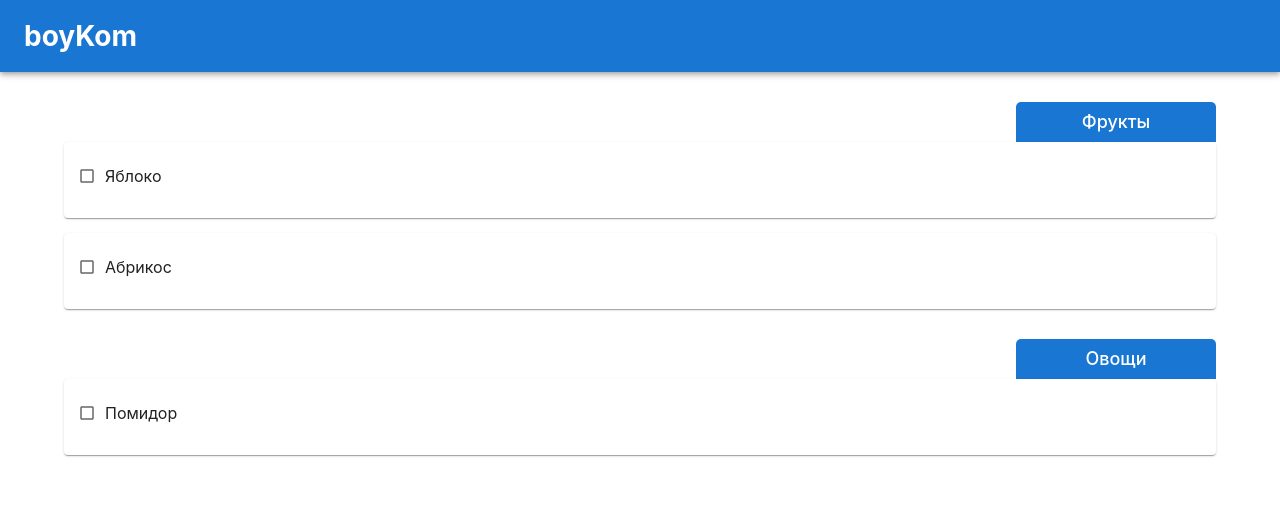
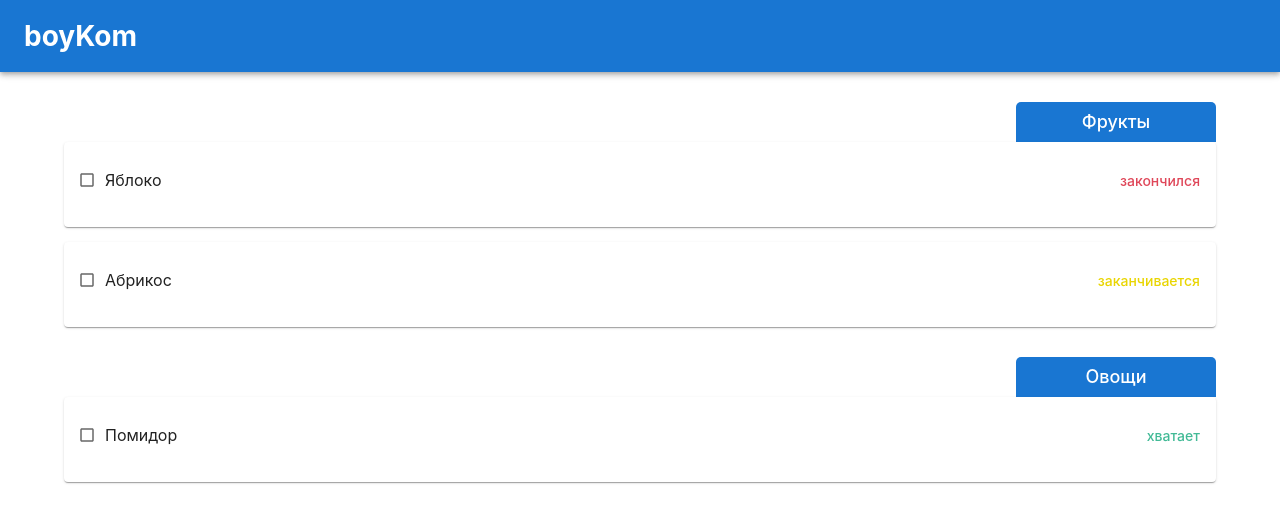
Before and after one commit to Agranom/boykom-web, a React (Create React App) app: page / in a window 1280 px wide. Shown: the top 522 px of the page. Built offline with nearby package versions, Linux system fonts and the light colour scheme.

Commit message:
+ priority

```diff
--- a/src/components/grocery/GroceriesList.tsx
+++ b/src/components/grocery/GroceriesList.tsx
@@ -1,7 +1,7 @@
 import { uniqBy } from 'lodash';
 import React from 'react';
 import { IGroceryItem, IGroceryItem as GroceryItemModel } from '../../models/grocery-item';
-import { GroceryMapper } from '../../utils/grocery-mapper';
+import { GroceryTypesTranslator } from '../../utils/grocery-types-translator';
 import GroceryItem from './GroceryItem';
 import styles from './GroceriesList.module.scss';
 
@@ -12,7 +12,7 @@ const GroceriesList: React.FC<{ data: GroceryItemModel[], onItemStatusChange: (i
             {types.map((t) => (
             <div key={t} className={styles.listGroup}>
                 <div className={styles.listGroupLabel}>
-                    <span>{GroceryMapper.toCategoryType(t)}</span>
+                    <span>{GroceryTypesTranslator.toCategoryType(t)}</span>
                 </div>
                 {data.filter(i => i.type === t).map((i) => (<GroceryItem key={i.id} item={i} onItemChange={onItemStatusChange}/>))}
             </div>
--- a/src/components/grocery/Grocery.tsx
+++ b/src/components/grocery/Grocery.tsx
@@ -1,11 +1,29 @@
 import { useState } from 'react';
-import { GroceryItemStatuses, GroceryTypes, IGroceryItem } from '../../models/grocery-item';
+import { eGroceryItemPriority, eGroceryItemStatus, eGroceryType, IGroceryItem } from '../../models/grocery-item';
 import GroceriesList from './GroceriesList';
 
 const defaultData: IGroceryItem[] = [
-    { id: '1', name: 'Яблоко', type: GroceryTypes.Fruit, status: GroceryItemStatuses.Undone },
-    { id: '2', name: 'Абрикос', type: GroceryTypes.Fruit, status: GroceryItemStatuses.Undone },
-    { id: '3', name: 'Помидор', type: GroceryTypes.Vegetable, status: GroceryItemStatuses.Undone },
+    {
+        id: '1',
+        name: 'Яблоко',
+        type: eGroceryType.Fruit,
+        status: eGroceryItemStatus.Undone,
+        priority: eGroceryItemPriority.Major,
+    },
+    {
+        id: '2',
+        name: 'Абрикос',
+        type: eGroceryType.Fruit,
+        status: eGroceryItemStatus.Undone,
+        priority: eGroceryItemPriority.Medium,
+    },
+    {
+        id: '3',
+        name: 'Помидор',
+        type: eGroceryType.Vegetable,
+        status: eGroceryItemStatus.Undone,
+        priority: eGroceryItemPriority.Low,
+    },
 ];
 
 const Grocery = () => {
@@ -14,17 +32,17 @@ const Grocery = () => {
         setData((prevData) => {
             prevData.forEach(i => {
                 if (i.id === item.id) {
-                    i.status = item.status as GroceryItemStatuses;
+                    i.status = item.status as eGroceryItemStatus;
                 }
-            })
+            });
             return prevData.slice();
-        })
+        });
     };
     return (
         <div>
             <GroceriesList onItemStatusChange={itemStatusHandler} data={data}/>
         </div>
-    )
-}
+    );
+};
 
 export default Grocery;
--- a/src/components/grocery/GroceryItem.module.scss
+++ b/src/components/grocery/GroceryItem.module.scss
@@ -1,11 +1,38 @@
+@import "../../styles/colors";
+
 .groceryItem {
   & label {
     font-size: 1.6rem;
   }
 
   &Done {
+    background-color: $disabled !important;
+
     & label {
       text-decoration: line-through;
     }
   }
+
+  &Content {
+    display: flex;
+    align-items: center;
+    justify-content: space-between;
+  }
+
+  &Priority {
+    font-weight: 500;
+    text-transform: lowercase;
+
+    &.major {
+      color: $danger;
+    }
+
+    &.medium {
+      color: $warning;
+    }
+
+    &.low {
+      color: $success;
+    }
+  }
 }
--- a/src/components/grocery/GroceryItem.tsx
+++ b/src/components/grocery/GroceryItem.tsx
@@ -1,6 +1,7 @@
 import { Card, CardContent, Checkbox, FormControlLabel } from '@mui/material';
 import React from 'react';
-import { GroceryItemStatuses, IGroceryItem } from '../../models/grocery-item';
+import { eGroceryItemStatus, IGroceryItem } from '../../models/grocery-item';
+import { GroceryTypesTranslator } from '../../utils/grocery-types-translator';
 import styles from './GroceryItem.module.scss';
 
 const GroceryItem: React.FC<{ item: IGroceryItem, onItemChange: (item: Partial<IGroceryItem>) => void }> = ({
@@ -8,18 +9,21 @@ const GroceryItem: React.FC<{ item: IGroceryItem, onItemChange: (item: Partial<I
                                                                                                                 onItemChange,
                                                                                                             }) => {
     const handleChange = (event: React.ChangeEvent<HTMLInputElement>) => {
-        const status = event.target.checked ? GroceryItemStatuses.Done : GroceryItemStatuses.Undone;
+        const status = event.target.checked ? eGroceryItemStatus.Done : eGroceryItemStatus.Undone;
         onItemChange({ status, id: item.id });
     };
 
+    // TODO: Move mapping to Redux selectors
+
     return (
         <Card
-            className={styles.groceryItem + ' ' + (item.status === GroceryItemStatuses.Done ? styles.groceryItemDone : '')}>
-            <CardContent>
+            className={styles.groceryItem + ' ' + (item.status === eGroceryItemStatus.Done ? styles.groceryItemDone : '')}>
+            <CardContent className={styles.groceryItemContent}>
                 <FormControlLabel disableTypography className={styles.groceryItemControl}
                                   control={<Checkbox sx={{ '& .MuiSvgIcon-root': { fontSize: 18 } }}
                                                      onChange={handleChange}/>}
                                   label={item.name}/>
+                <p className={styles.groceryItemPriority + ' ' + styles[item.priority]}>{GroceryTypesTranslator.toItemPriority(item.priority)}</p>
             </CardContent>
         </Card>
     );
--- a/src/models/grocery-item.ts
+++ b/src/models/grocery-item.ts
@@ -1,20 +1,26 @@
-export enum GroceryTypes {
+export enum eGroceryType {
     Fruit = 'fruit',
     Vegetable = 'vegetable',
     Other = 'other',
 }
 
-export enum GroceryItemStatuses {
+export enum eGroceryItemStatus {
     Done = 'done',
     Undone = 'undone',
+}
+
+export enum eGroceryItemPriority {
+    Major= 'major',
+    Medium = 'medium',
+    Low = 'low',
 }
 
 export class GroceryItemDTO {
     id: string;
     name: string;
-    type: GroceryTypes;
+    type: eGroceryType;
 
-    constructor(id: string, name: string, type: GroceryTypes) {
+    constructor(id: string, name: string, type: eGroceryType) {
         this.id = id;
         this.name = name;
         this.type = type;
@@ -24,6 +30,7 @@ export class GroceryItemDTO {
 export interface IGroceryItem {
     id: string;
     name: string;
-    type: GroceryTypes;
-    status: GroceryItemStatuses;
+    type: eGroceryType;
+    status: eGroceryItemStatus;
+    priority: eGroceryItemPriority;
 }
--- a/src/styles/_colors.scss
+++ b/src/styles/_colors.scss
@@ -1 +1,5 @@
 $primary-color: #1976d2;
+$danger: #df4759;
+$warning: #E9D502;
+$success: #42ba96;
+$disabled: transparentize(#000, 0.95);
--- a/src/utils/grocery-mapper.ts
+++ /dev/null
@@ -1,14 +0,0 @@
-import { GroceryTypes } from '../models/grocery-item';
-
-export class GroceryMapper {
-    static toCategoryType(type: GroceryTypes): string {
-        switch (type) {
-            case GroceryTypes.Fruit:
-                return 'Фрукты';
-            case GroceryTypes.Vegetable:
-                return 'Овощи';
-            default:
-                return 'Остальное';
-        }
-    }
-}
--- /dev/null
+++ b/src/utils/grocery-types-translator.ts
@@ -0,0 +1,25 @@
+import { eGroceryItemPriority, eGroceryType } from '../models/grocery-item';
+
+export class GroceryTypesTranslator {
+    static toCategoryType(type: eGroceryType): string {
+        switch (type) {
+            case eGroceryType.Fruit:
+                return 'Фрукты';
+            case eGroceryType.Vegetable:
+                return 'Овощи';
+            default:
+                return 'Остальное';
+        }
+    }
+
+    static toItemPriority(type: eGroceryItemPriority): string {
+        switch (type) {
+            case eGroceryItemPriority.Major:
+                return 'Закончился';
+            case eGroceryItemPriority.Medium:
+                return 'Заканчивается';
+            case eGroceryItemPriority.Low:
+                return 'Хватает';
+        }
+    }
+}
```
